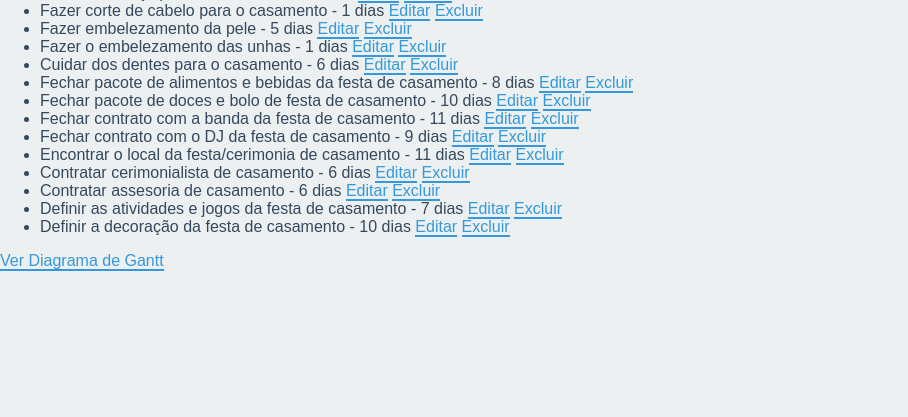
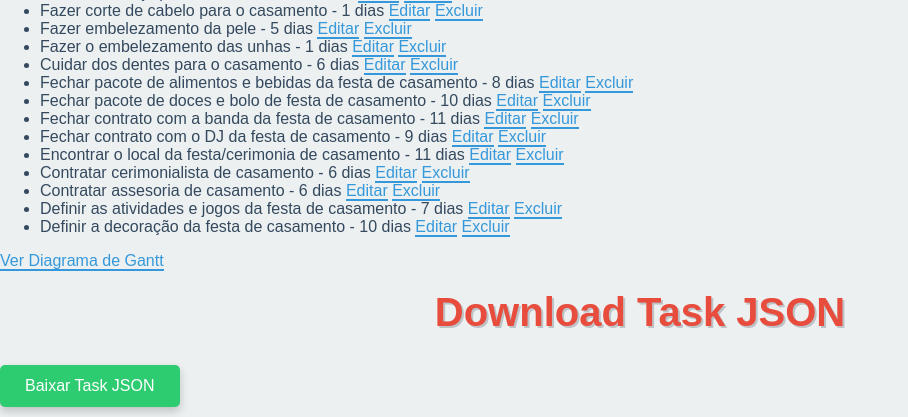
Before and after one commit to vikithorlb/gantt-project, a Flask app: page / in a window 1280 px wide. Shown: the part 936-1353 px from the top of the page, without its empty margins (0-908 px from the left). Before the commit the page ends 1207 px from the top, so only its background shows below. Run offline with Flask 2, Linux system fonts and the light colour scheme.

Commit message:
Update index.html

```diff
--- a/templates/index.html
+++ b/templates/index.html
@@ -5,6 +5,8 @@
     <title>Gerenciamento de Tarefas</title>
     <link rel="stylesheet" href="{{ url_for('static', filename='styles.css') }}?v=2">
     <script src="https://code.jquery.com/jquery-3.6.0.min.js"></script>
+    <meta name="viewport" content="width=device-width, initial-scale=1.0">
+    <title>Download Task JSON</title>
 
 </head>
 <body>
@@ -37,6 +39,11 @@
 
     <a href="/gantt">Ver Diagrama de Gantt</a>
     <script src="script.js"></script>
+    <h1>Download Task JSON</h1>
+    <!-- Botão de download -->
+    <a href="/download-task" download="task.json">
+        <button>Baixar Task JSON</button>
+    </a>
 
 </body>
 </html>
```
